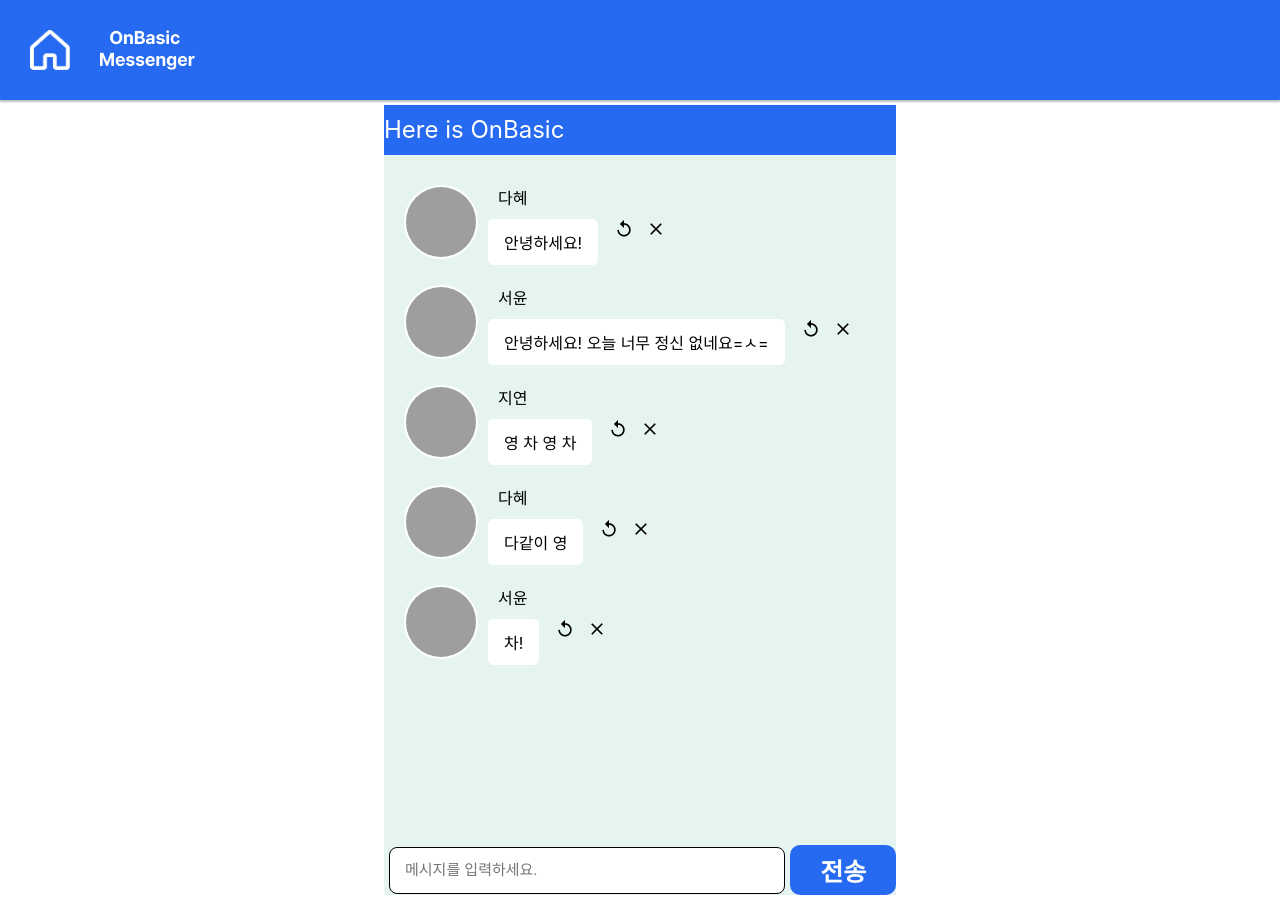
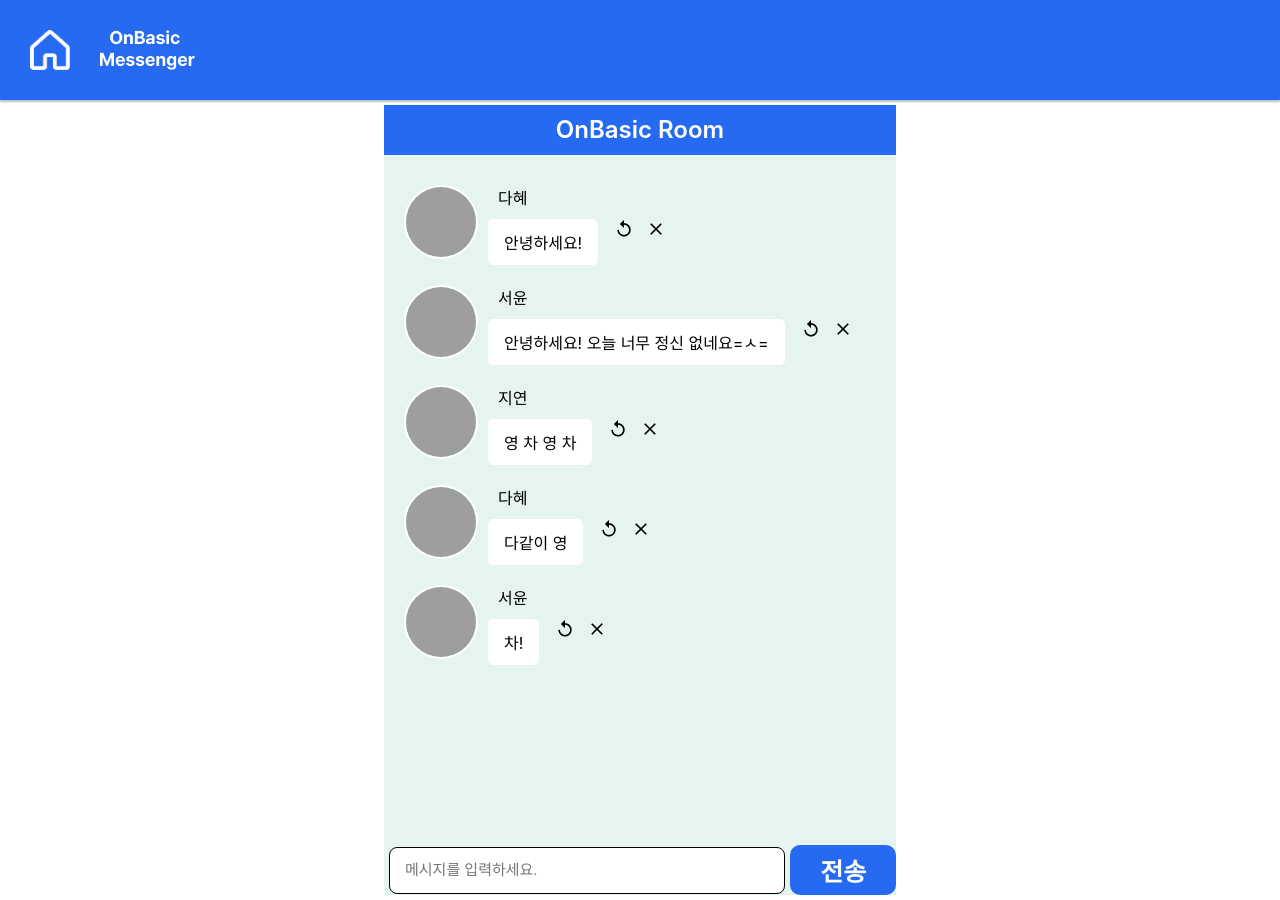
Before and after one commit to On-Basic/OnBasic_Messenger, a React (Create React App) app: page /main in a window 1280 px wide. Built offline with nearby package versions, Linux system fonts and the light colour scheme; grey boxes are pictures that could not be loaded.

Commit message:
Modify: 채팅방 헤더 가운데 정렬, 스크롤 가장 아래로 위치

```diff
--- a/src/Components/Main/Chat.jsx
+++ b/src/Components/Main/Chat.jsx
@@ -7,20 +7,16 @@ import { useSelector } from 'react-redux';
 import ChatContentList from './ChatContentList';
 
 const Chat = () => {
-  const chatList = useSelector(state=>state.message);
+  const chatList = useSelector((state) => state.message);
 
   return (
     <ChatBar>
-      <ChatTitle>Here is OnBasic</ChatTitle>
+      <ChatTitle>OnBasic Room</ChatTitle>
       <Container>
-      {chatList &&
-        chatList.map((chatItem, idx)=>{
-        return(
-          <ChatContentList
-            key={idx}
-            chatItem={chatItem}
-          />)
-      })}
+        {chatList &&
+          chatList.map((chatItem, idx) => {
+            return <ChatContentList key={idx} chatItem={chatItem} />;
+          })}
       </Container>
       <InputContent>
         <Input
@@ -43,12 +39,16 @@ const ChatBar = styled.div`
 `;
 
 const ChatTitle = styled.div`
-  display: flex;
+  display: inline-block;
+  vertical-align: middle;
+  text-align: center;
+  width: 100%;
   height: 50px;
   line-height: 50px;
   color: ${PALLETS.WHITE};
   background-color: ${PALLETS.BLUE};
   font-size: 24px;
+  font-weight: 600;
 `;
 
 const Container = styled.div`
--- a/src/Components/Main/ChatContentList.jsx
+++ b/src/Components/Main/ChatContentList.jsx
@@ -1,14 +1,30 @@
+import React, { useEffect, useCallback, useRef } from 'react';
+import { useSelector } from 'react-redux';
 import styled from 'styled-components';
 import { PALLETS } from 'Styles/theme';
 import ReButton from 'Components/common/ReButton';
 
-const ChatContentList = ({chatItem}) => {
+const ChatContentList = ({ chatItem }) => {
+  const scrolleRef = useRef(null);
+  const chatState = useSelector((state) => state.message);
+
+  const scrollToBottom = useCallback(() => {
+    if (chatState) {
+      scrolleRef.current?.scrollIntoView({
+        block: 'nearest',
+        inline: 'nearest',
+      });
+    }
+  }, [chatState]);
+
+  useEffect(() => {
+    scrollToBottom();
+  }, [scrollToBottom]);
+
   return (
     <UserWrapper>
       <div>
-          <ChatMessageProfile
-            src={chatItem.profileImage}
-          />
+        <ChatMessageProfile src={chatItem.profileImage} ref={scrolleRef} />
       </div>
       <div>
         <UserInfo>
```
Lines whose indentation alone changed are shown as unchanged.
